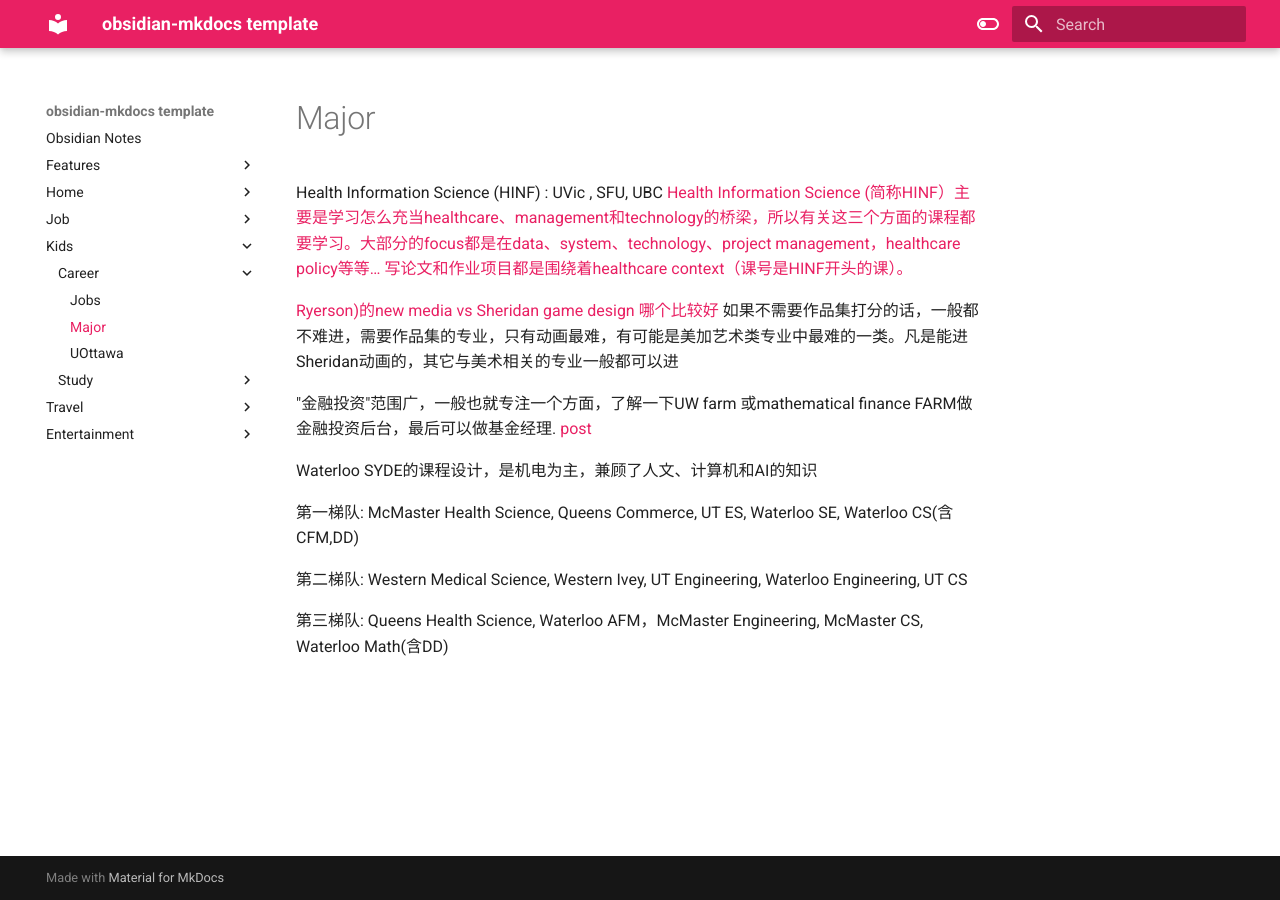
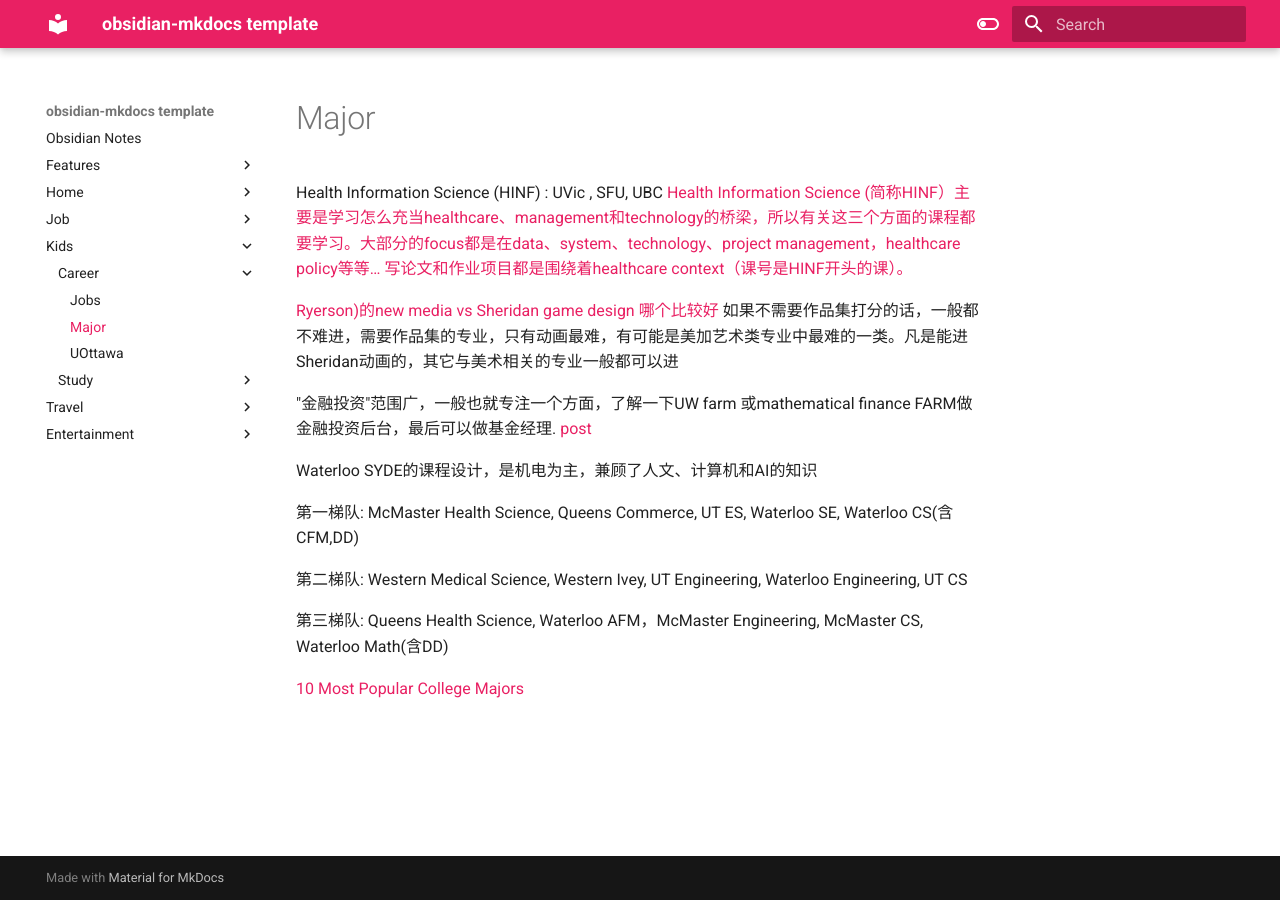
Before and after one commit to macsymgit/obsidian, an MkDocs documentation site: the page built from docs/Kids/Career/Major.md, in a window 1280 px wide. Built offline with MkDocs 1.6.1 and Material for MkDocs 9.7.7, drawn with Linux system fonts in a browser that asks for light colours.

Commit message:
vault backup: 2023-07-12 11:45:00

```diff
--- a/docs/Kids/Career/Major.md
+++ b/docs/Kids/Career/Major.md
@@ -15,3 +15,6 @@
 第二梯队: Western Medical Science, Western Ivey, UT Engineering, Waterloo Engineering, UT CS
 
 第三梯队: Queens Health Science, Waterloo AFM，McMaster Engineering, McMaster CS, Waterloo Math(含DD)
+
+
+[10 Most Popular College Majors](https://www.coursera.org/articles/most-popular-college-majors)
```
Also changed, not shown: 1 other file.
